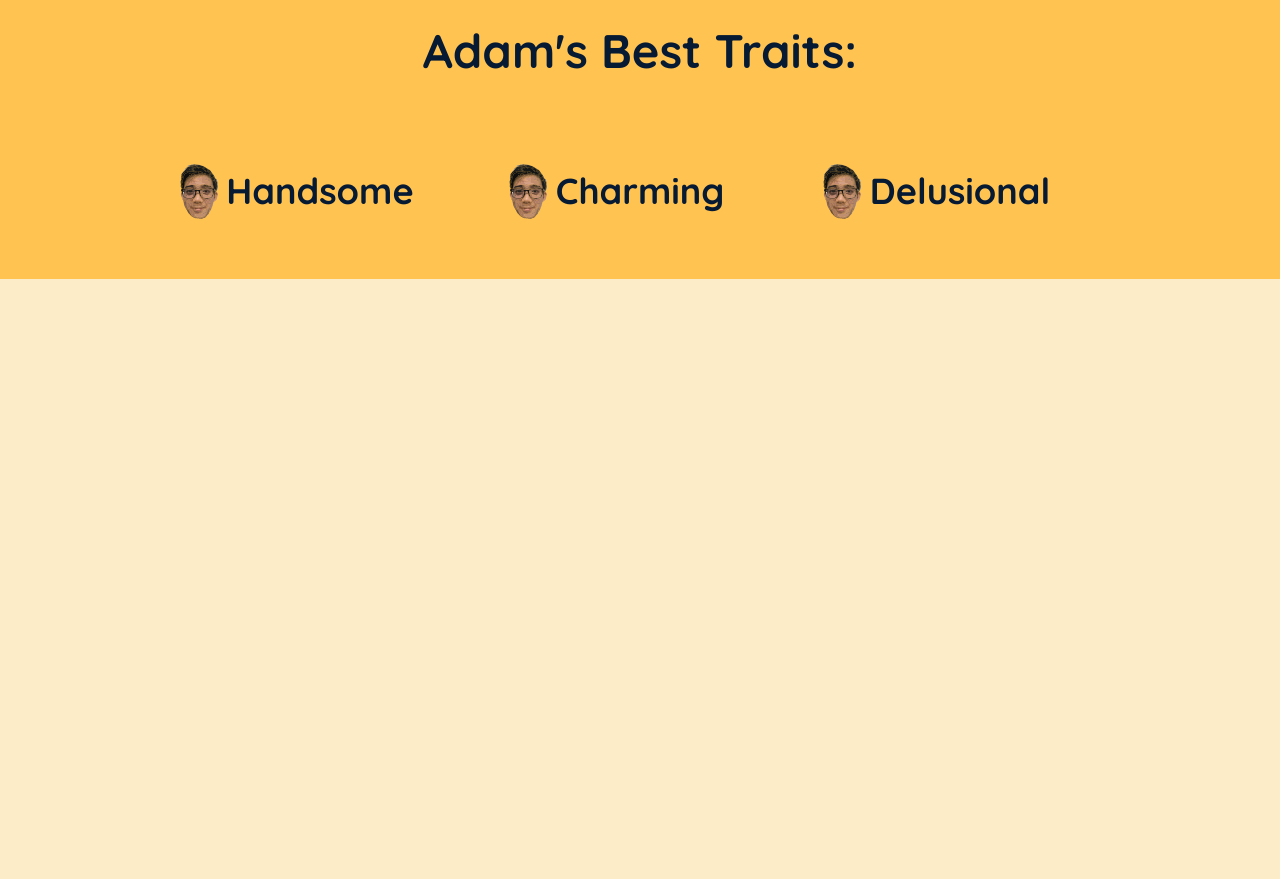
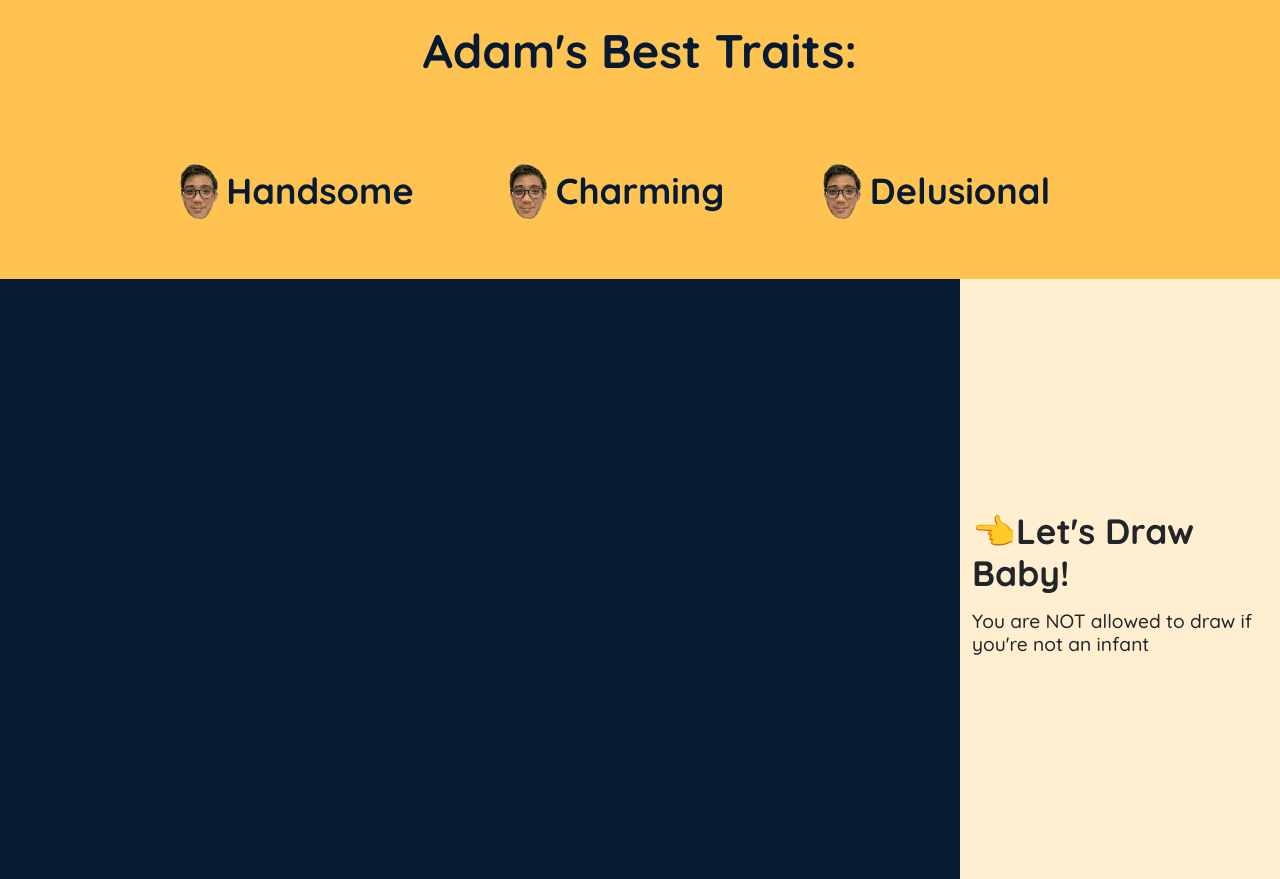
Before and after one commit to adambft/adambft.github.io, a PHP site: page / in a window 1280 px wide. Shown: the part 1176-2055 px from the top of the page. Before the commit the page ends 1455 px from the top, so only its background shows below. Run offline with PHP 8.4, Linux system fonts and the light colour scheme.

Commit message:
bootstrap update 2

```diff
--- a/index.html
+++ b/index.html
@@ -13,63 +13,15 @@
   <link rel="preconnect" href="https://fonts.gstatic.com" crossorigin>
   <link href="https://fonts.googleapis.com/css2?family=Quicksand:wght@300;400;500;600;700&display=swap" rel="stylesheet">
 
-  <style>
-    div.main-div-4{
-      min-height: 35vh;
-      background-color: #ffc352;
-      color: #071a33;
-    }
+  <script src="./js1.js"></script>
 
-    div.main-div-4 h3{
-      font-size: calc(2.5vw + 15px);
-      text-align: center;
-      margin: 3vh 0;
-      font-weight: 800;
-    }
-
-    div.main-div-4 span{
-        background-image: url(imgs/adam_ugly_ass_head.svg);
-        /* background-size: 4.5vw; */
-        background-size: calc(3.5vw + 10px);
-        background-repeat: no-repeat;
-        background-position: left center;
-        /* font-size: calc(1.35vw + 10px); */
-        font-size: calc(1.65vw + 15px);
-        list-style: none;
-        padding: 2vw calc(3.5vw + 10px);
-        display: inline;
-        font-weight: 800;
-        cursor: url(imgs/adam_ugly_ass_head.svg), auto;
-    }
-
-    div.main-div-4 span[truth_lie]{
-        position: relative;
-    }
-
-    div.main-div-4 span[truth_lie]::after{
-        content: attr(truth_lie);
-        display: block;
-        position: absolute;
-
-        background-color: #FFEECF;
-        padding: 1vh 1vw;
-        color: #071a33;
-        border-radius: 1vw;
-        font-size: calc(1.25vw + 5px);
-        top: -2.5vh;
-        right: 3.5vw;
-        transform: scale(0);
-        transition: transform ease-in-out 0.25s;
-    }
-
-    div.main-div-4 span[truth_lie]:hover::after{
-        transform: scale(1);
-    }
-  </style>
+  <!-- <style>
+  </style> -->
 
   <title>Document</title>
 </head>
-<body>
+
+<body onload="create_draw_table()">
   <div class="container-fluid">
     <!-- row 1 -->
     <div class="row align-items-center justify-content-center dark-bg main-div-1" style="height: 20vh;">
@@ -228,7 +180,26 @@
       </div>
     </div>
 
+    <!-- row 5 -->
+    <div class="row main-div-5">
+      <div class="col-12 d-flex d-md-none div-5-title justify-content-center">
+        <div>
+          <h2 class="text-center my-3">&#128071Let's Draw Baby!</h2>
+          <h3 class="text-center my-3">You are NOT allowed to draw if you're not an infant</h3>
+        </div>
+      </div>
 
+      <div class="col-md-9 p-0" id="draw_table1_here">
+        <!-- table goes here -->
+      </div>
+
+      <div class="col-md-3 d-none d-md-flex div-5-title align-items-center">
+        <div>
+          <h2 class="my-3">&#128072Let's Draw Baby!</h2>
+          <h3>You are NOT allowed to draw if you're not an infant</h3>
+        </div>
+      </div>
+    </div>
   </div>
 </body>
 </html>
--- a/js1.js
+++ b/js1.js
@@ -1,3 +1,21 @@
 function create_draw_table() {
+    let div_elem_to_add_table = document.getElementById("draw_table1_here")
 
+    console.log(div_elem_to_add_table)
+
+    let new_table = "<table class='pretty_table_1'>"
+    let row_to_add = ""
+    for (let i=0; i<40; i++) {
+        row_to_add += "<td></td>"
+    }
+
+    row_to_add = "<tr>" + row_to_add + "</tr>"
+
+    for (let i=0; i<20; i++) {
+        new_table += row_to_add
+    }
+
+    new_table += "</table>"
+
+    div_elem_to_add_table.innerHTML = new_table
 }
--- a/style.css
+++ b/style.css
@@ -156,3 +156,94 @@ a#rickroll_button:hover{
     background-color: #ffc352;
     width: calc(45vw + 100px);
 }
+
+/* row 4 ------------------------------------------------------------*/
+
+div.main-div-4{
+    min-height: 35vh;
+    background-color: #ffc352;
+    color: #071a33;
+}
+
+div.main-div-4 h3{
+    font-size: calc(2.5vw + 15px);
+    text-align: center;
+    margin: 3vh 0;
+    font-weight: 800;
+}
+
+div.main-div-4 span{
+    background-image: url(imgs/adam_ugly_ass_head.svg);
+    /* background-size: 4.5vw; */
+    background-size: calc(3.5vw + 10px);
+    background-repeat: no-repeat;
+    background-position: left center;
+    /* font-size: calc(1.35vw + 10px); */
+    font-size: calc(1.65vw + 15px);
+    list-style: none;
+    padding: 2vw calc(3.5vw + 10px);
+    display: inline;
+    font-weight: 800;
+    cursor: url(imgs/adam_ugly_ass_head.svg), auto;
+}
+
+div.main-div-4 span[truth_lie]{
+    position: relative;
+}
+
+div.main-div-4 span[truth_lie]::after{
+    content: attr(truth_lie);
+    display: block;
+    position: absolute;
+
+    background-color: #FFEECF;
+    padding: 1vh 1vw;
+    color: #071a33;
+    border-radius: 1vw;
+    font-size: calc(1.25vw + 5px);
+    top: -2.5vh;
+    right: 3.5vw;
+    transform: scale(0);
+    transition: transform ease-in-out 0.25s;
+}
+
+div.main-div-4 span[truth_lie]:hover::after{
+    transform: scale(1);
+}
+
+
+/* row 5 ------------------------------------------------------------*/
+div.main-div-5{
+    background-color: #071a33;
+}
+
+table.pretty_table_1{
+    border-collapse: collapse;
+    width: 100%;
+    height: 75vh;
+    cursor: url(imgs/adam_ugly_ass_head.svg), auto;
+}
+
+table.pretty_table_1 td{
+    background-color: none;
+    transition: background-color ease-in 5s;
+}
+
+table.pretty_table_1 td:hover{
+    background-color: #fff4e0;
+    transition: background-color ease-in 0s;
+}
+
+div.div-5-title{
+background-color: #FFEECF;
+}
+
+div.div-5-title h2{
+    font-size: 2.75vw;
+    font-weight: 800;
+}
+
+div.div-5-title h3{
+    font-size: 1.5vw;
+    font-weight: 500;
+}
```
